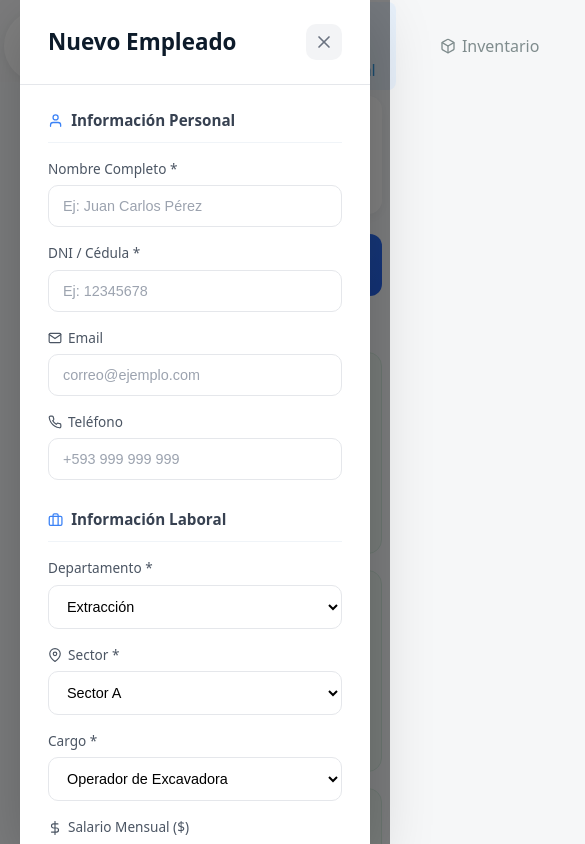
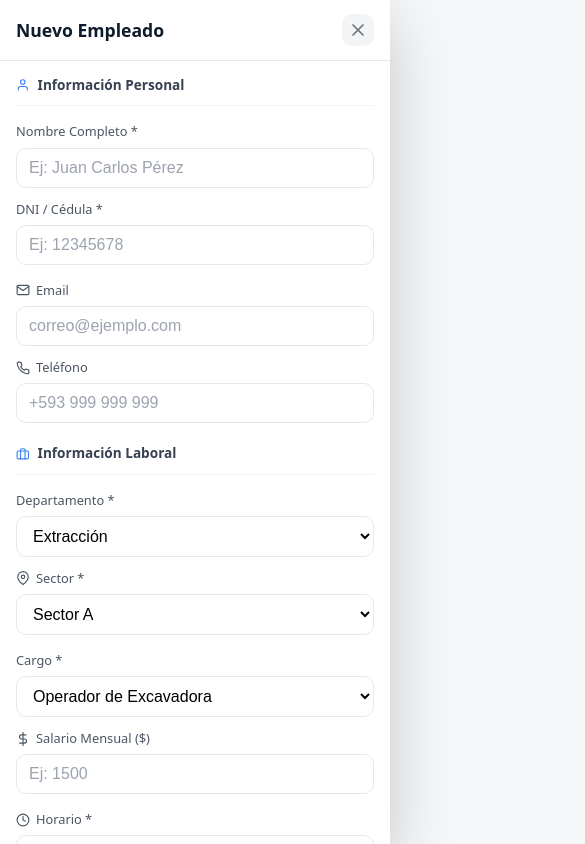
Before and after one commit to domp55/armendi-propuesta, a React (Vite) app: page /employees in a window 390 px wide. Both pictures are taken after a click on the button "Nuevo Empleado". Shown: the top 844 px of the page, 585 px wide, since content can reach past the window. Built offline with nearby package versions, Linux system fonts and the light colour scheme.

Commit message:
Fix: Vista móvil

```diff
--- a/src/styles/HeaderStyle.css
+++ b/src/styles/HeaderStyle.css
@@ -3,10 +3,13 @@
   display: flex;
   justify-content: center;
   margin-top: 10px;
+  padding: 0 10px;
+  box-sizing: border-box;
 }
 
 .header {
-  width: 98%;
+  width: 100%;
+  max-width: 1600px;
   height: 72px;
   background: #FFFFFF;
   border-radius: 70px;
@@ -15,13 +18,14 @@
   justify-content: space-between;
   padding: 0 32px;
   box-shadow: 0px 2px 10px rgba(0, 0, 0, 0.06);
+  overflow-x: auto;
 }
-
 
 .brand {
   font-size: 1.4rem;
   font-weight: 700;
   color: #0D1B2A;
+  flex-shrink: 0;
 }
 
 .logo {
@@ -33,7 +37,8 @@
 .nav {
   display: flex;
   align-items: center;
-  gap: 32px;
+  gap: 8px;
+  flex-wrap: nowrap;
 }
 
 .nav-item {
@@ -45,6 +50,8 @@
   color: #7f8c8d;
   border-radius: 8px;
   transition: background 0.2s, color 0.2s;
+  white-space: nowrap;
+  font-size: 0.9rem;
 }
 
 .nav-item:hover {
@@ -56,11 +63,11 @@
   color: #3498db;
 }
 
-
 .profile {
   display: flex;
   align-items: center;
   gap: 12px;
+  flex-shrink: 0;
 }
 
 .profile-img {
@@ -84,3 +91,95 @@
   cursor: pointer;
   color: #0D1B2A;
 }
+
+/* ===== RESPONSIVE ===== */
+@media (max-width: 1200px) {
+  .nav {
+    gap: 4px;
+  }
+
+  .nav-item {
+    padding: 8px 10px;
+    font-size: 0.85rem;
+  }
+
+  .nav-item span {
+    display: none;
+  }
+
+  .nav-item svg {
+    font-size: 1.2rem;
+  }
+}
+
+@media (max-width: 768px) {
+  .header-wrapper {
+    margin-top: 0;
+    padding: 5px;
+  }
+
+  .header {
+    height: auto;
+    min-height: 60px;
+    padding: 10px 16px;
+    border-radius: 20px;
+    flex-wrap: wrap;
+    gap: 10px;
+    justify-content: center;
+  }
+
+  .logo {
+    height: 40px;
+  }
+
+  .nav {
+    order: 3;
+    width: 100%;
+    justify-content: center;
+    flex-wrap: wrap;
+    gap: 6px;
+    padding-top: 10px;
+    border-top: 1px solid #f0f4f8;
+  }
+
+  .nav-item {
+    padding: 8px;
+    font-size: 1rem;
+  }
+
+  .nav-item span {
+    display: none;
+  }
+
+  .profile {
+    gap: 8px;
+  }
+
+  .profile-img {
+    width: 36px;
+    height: 36px;
+  }
+
+  .profile-info {
+    display: none;
+  }
+
+  .profile-settings {
+    font-size: 1.2rem;
+  }
+}
+
+@media (max-width: 480px) {
+  .header {
+    padding: 8px 12px;
+    border-radius: 16px;
+  }
+
+  .logo {
+    height: 32px;
+  }
+
+  .nav-item {
+    padding: 6px;
+  }
+}
--- a/src/styles/biometric/EmployeeCardStyle.css
+++ b/src/styles/biometric/EmployeeCardStyle.css
@@ -1,12 +1,12 @@
 .employee-card {
     height: auto;
-    min-height: 110px;
+    min-height: 100px;
     background: #f9fbfc;
     border-radius: 14px;
-    padding: 16px 20px;
+    padding: 16px;
     display: flex;
     flex-wrap: wrap;
-    gap: 16px;
+    gap: 12px;
     transition: transform 0.2s ease, box-shadow 0.2s ease;
     border: 1px solid #e6ecf1;
     position: relative;
@@ -36,13 +36,13 @@
 
 /* ===== AVATAR ===== */
 .employee-avatar {
-    width: 56px;
-    height: 56px;
+    width: 50px;
+    height: 50px;
     border-radius: 50%;
     display: flex;
     align-items: center;
     justify-content: center;
-    font-size: 22px;
+    font-size: 20px;
     font-weight: 600;
     color: #4a5568;
     background: #e9eff5;
@@ -69,46 +69,42 @@
     display: flex;
     flex-direction: column;
     justify-content: center;
-    min-width: 150px;
+    min-width: 120px;
 }
 
 
 .employee-name {
-    font-size: 15px;
+    font-size: 14px;
     font-weight: 600;
     line-height: 1.2;
-    max-height: 2.4em;
-    overflow: hidden;
     margin-bottom: 2px;
 }
 
 .employee-position {
-    font-size: 13px;
+    font-size: 12px;
     line-height: 1.2;
-    max-height: 2.4em;
-    overflow: hidden;
     color: #4b5563;
     margin-bottom: 4px;
 }
 
 .employee-meta {
     display: flex;
-    gap: 8px;
+    gap: 6px;
     flex-wrap: wrap;
     margin-bottom: 4px;
 }
 
 .employee-department,
 .employee-sector {
-    font-size: 11px;
-    padding: 2px 8px;
+    font-size: 10px;
+    padding: 2px 6px;
     border-radius: 4px;
     background: rgba(0, 0, 0, 0.05);
     color: #6b7280;
 }
 
 .employee-id {
-    font-size: 12px;
+    font-size: 11px;
     color: #a0aec0;
     margin: 0;
 }
@@ -128,10 +124,10 @@
 
 /* ===== BADGE ===== */
 .attendance-badge {
-    padding: 6px 12px;
+    padding: 5px 10px;
     border-radius: 999px;
     font-weight: 600;
-    font-size: 12px;
+    font-size: 11px;
     text-align: center;
     white-space: nowrap;
 }
@@ -187,3 +183,63 @@
     border-top: 1px dashed #d1d5db;
     margin-top: 4px;
 }
+
+/* ===== RESPONSIVE ===== */
+@media (max-width: 768px) {
+    .employee-card {
+        padding: 12px;
+        gap: 10px;
+    }
+
+    .employee-avatar {
+        width: 44px;
+        height: 44px;
+        font-size: 18px;
+    }
+
+    .employee-name {
+        font-size: 13px;
+    }
+
+    .employee-position {
+        font-size: 11px;
+    }
+
+    .employee-department,
+    .employee-sector {
+        font-size: 9px;
+        padding: 2px 5px;
+    }
+
+    .attendance-badge {
+        padding: 4px 8px;
+        font-size: 10px;
+    }
+
+    .edit-btn {
+        width: 28px;
+        height: 28px;
+    }
+
+    .edit-btn svg {
+        width: 14px;
+        height: 14px;
+    }
+}
+
+@media (max-width: 480px) {
+    .employee-card {
+        padding: 10px;
+    }
+
+    .employee-avatar {
+        width: 40px;
+        height: 40px;
+        font-size: 16px;
+    }
+
+    .card-right {
+        flex-direction: row;
+        align-items: center;
+    }
+}
--- a/src/styles/biometric/EmployeeModalStyle.css
+++ b/src/styles/biometric/EmployeeModalStyle.css
@@ -301,26 +301,115 @@
 }
 
 /* ===== RESPONSIVE ===== */
-@media (max-width: 600px) {
+@media (max-width: 768px) {
+    .modal-overlay {
+        padding: 10px;
+        align-items: flex-start;
+        padding-top: 20px;
+    }
+
     .modal-container {
-        max-height: 100vh;
-        border-radius: 0;
+        max-height: 95vh;
+        border-radius: 16px;
+    }
+
+    .modal-header {
+        padding: 16px 20px;
+    }
+
+    .modal-header h2 {
+        font-size: 1.2rem;
+    }
+
+    .modal-form {
+        padding: 16px 20px;
+    }
+
+    .form-section {
+        margin-bottom: 20px;
+    }
+
+    .form-section h3 {
+        font-size: 0.9rem;
     }
 
     .form-row {
         grid-template-columns: 1fr;
+        gap: 12px;
+    }
+
+    .form-group input,
+    .form-group select,
+    .form-group textarea {
+        padding: 10px 12px;
+        font-size: 16px;
+        /* Prevents zoom on iOS */
+    }
+
+    .biometric-section {
+        padding: 16px;
     }
 
     .biometric-input {
         flex-direction: column;
     }
 
+    .generate-btn {
+        width: 100%;
+        padding: 12px;
+    }
+
     .modal-actions {
-        flex-direction: column;
+        flex-direction: column-reverse;
+        gap: 10px;
     }
 
     .btn-cancel,
     .btn-save {
         width: 100%;
+        padding: 14px;
     }
 }
+
+@media (max-width: 480px) {
+    .modal-overlay {
+        padding: 0;
+        padding-top: 0;
+    }
+
+    .modal-container {
+        max-height: 100vh;
+        border-radius: 0;
+        min-height: 100vh;
+    }
+
+    .modal-header {
+        padding: 14px 16px;
+        border-radius: 0;
+    }
+
+    .modal-header h2 {
+        font-size: 1.1rem;
+    }
+
+    .modal-close {
+        width: 32px;
+        height: 32px;
+    }
+
+    .modal-form {
+        padding: 14px 16px;
+    }
+
+    .form-section h3 {
+        font-size: 0.85rem;
+    }
+
+    .form-group label {
+        font-size: 0.8rem;
+    }
+
+    .status-item {
+        font-size: 0.8rem;
+    }
+}
--- a/src/styles/biometric/EmployeesStyle.css
+++ b/src/styles/biometric/EmployeesStyle.css
@@ -4,7 +4,6 @@
     padding: 14px;
     background: #f7f9fb;
     min-height: 100vh;
-
 }
 
 /* ===== CONTENIDO PRINCIPAL ===== */
@@ -13,8 +12,8 @@
     display: flex;
     flex-direction: column;
     gap: 24px;
+    min-width: 0;
 }
-
 
 /* ===== COLUMNA IZQUIERDA ===== */
 .diagnosis-history-wrapper {
@@ -119,15 +118,31 @@
 /* ===== GRID DE EMPLEADOS ===== */
 .employees-grid {
     display: grid;
-    grid-template-columns: repeat(auto-fill, minmax(340px, 1fr));
+    grid-template-columns: repeat(auto-fill, minmax(320px, 1fr));
     gap: 16px;
     margin-top: 16px;
 }
 
 /* ===== RESPONSIVE ===== */
+@media (max-width: 1024px) {
+    .page-container {
+        flex-direction: column;
+        padding: 10px;
+    }
+
+    .employees-grid {
+        grid-template-columns: repeat(auto-fill, minmax(280px, 1fr));
+    }
+}
+
 @media (max-width: 768px) {
+    .page-container {
+        padding: 8px;
+    }
+
     .employees-header {
         flex-direction: column;
+        align-items: stretch;
     }
 
     .employees-actions {
@@ -138,9 +153,31 @@
     .btn-sync {
         flex: 1;
         justify-content: center;
+        padding: 14px 16px;
     }
 
     .employees-grid {
         grid-template-columns: 1fr;
+        gap: 12px;
     }
 }
+
+@media (max-width: 480px) {
+    .page-container {
+        padding: 6px;
+    }
+
+    .employees-actions {
+        flex-direction: column;
+    }
+
+    .btn-add,
+    .btn-sync {
+        width: 100%;
+    }
+
+    .active-filter-badge {
+        font-size: 0.8rem;
+        padding: 8px 12px;
+    }
+}
--- a/src/styles/biometric/SidebarStyle.css
+++ b/src/styles/biometric/SidebarStyle.css
@@ -10,6 +10,7 @@
   flex-direction: column;
   box-shadow: 0px 2px 10px rgba(0, 0, 0, 0.06);
   overflow-y: auto;
+  flex-shrink: 0;
 }
 
 /* ===== HEADER ===== */
@@ -174,3 +175,106 @@
 .sidebar-submenu::-webkit-scrollbar-thumb:hover {
   background: #a1a1a1;
 }
+
+/* ===== RESPONSIVE ===== */
+@media (max-width: 1024px) {
+  .sidebar {
+    width: 220px;
+    margin: 5px;
+  }
+
+  .sidebar-header {
+    padding: 12px 16px;
+    font-size: 0.9rem;
+  }
+
+  .sidebar-item {
+    padding: 8px 12px;
+    font-size: 0.85rem;
+  }
+}
+
+@media (max-width: 768px) {
+  .sidebar {
+    width: 100%;
+    min-height: auto;
+    margin: 0 0 10px 0;
+    border-radius: 16px;
+    flex-direction: row;
+    flex-wrap: wrap;
+    padding: 12px;
+    gap: 8px;
+  }
+
+  .sidebar-header {
+    width: 100%;
+    padding: 8px 12px;
+    border-bottom: none;
+    font-size: 0.9rem;
+  }
+
+  .sidebar-section-title {
+    display: none;
+  }
+
+  .sidebar-menu {
+    flex-direction: row;
+    flex-wrap: wrap;
+    gap: 6px;
+    padding: 0;
+  }
+
+  .sidebar-item {
+    margin: 0;
+    padding: 8px 12px;
+    font-size: 0.8rem;
+  }
+
+  .sidebar-item .chevron {
+    display: none;
+  }
+
+  .sidebar-submenu {
+    position: fixed;
+    top: 50%;
+    left: 50%;
+    transform: translate(-50%, -50%);
+    background: #ffffff;
+    border-radius: 16px;
+    box-shadow: 0 10px 40px rgba(0, 0, 0, 0.2);
+    padding: 16px;
+    max-height: 60vh;
+    width: 80%;
+    max-width: 300px;
+    z-index: 100;
+    margin: 0;
+  }
+
+  .sidebar-submenu-item {
+    margin: 0;
+    padding: 12px 16px;
+  }
+}
+
+@media (max-width: 480px) {
+  .sidebar {
+    padding: 10px;
+    border-radius: 12px;
+  }
+
+  .sidebar-item {
+    padding: 6px 10px;
+    font-size: 0.75rem;
+    gap: 6px;
+  }
+
+  .sidebar-item svg {
+    width: 14px;
+    height: 14px;
+  }
+
+  .fired-count {
+    font-size: 0.65rem;
+    padding: 2px 6px;
+  }
+}
```
